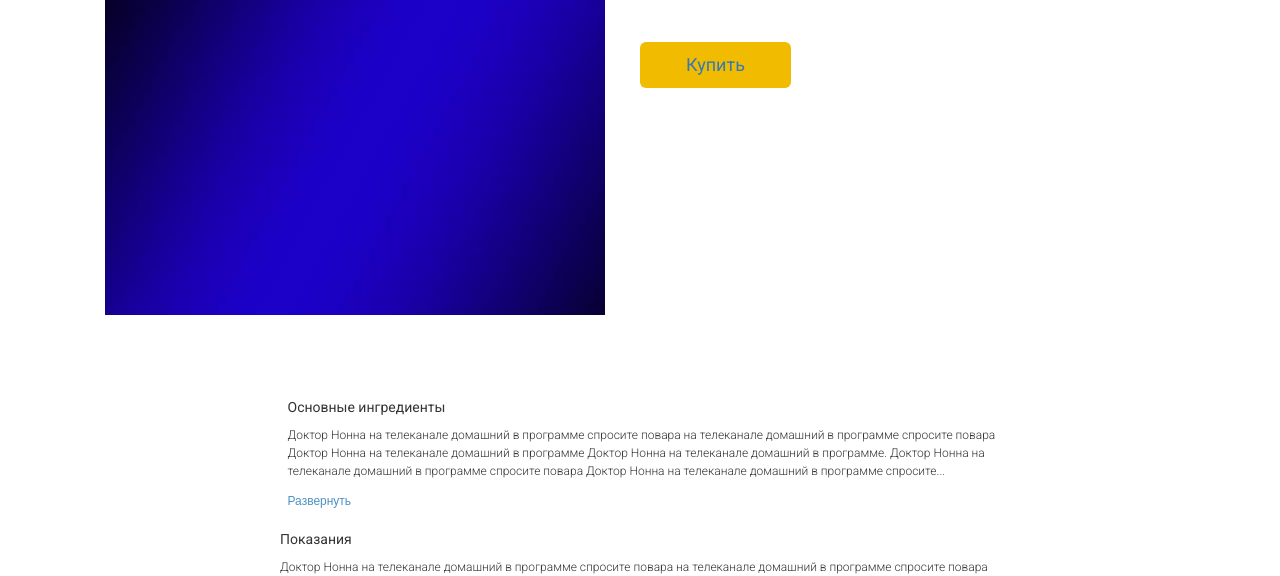
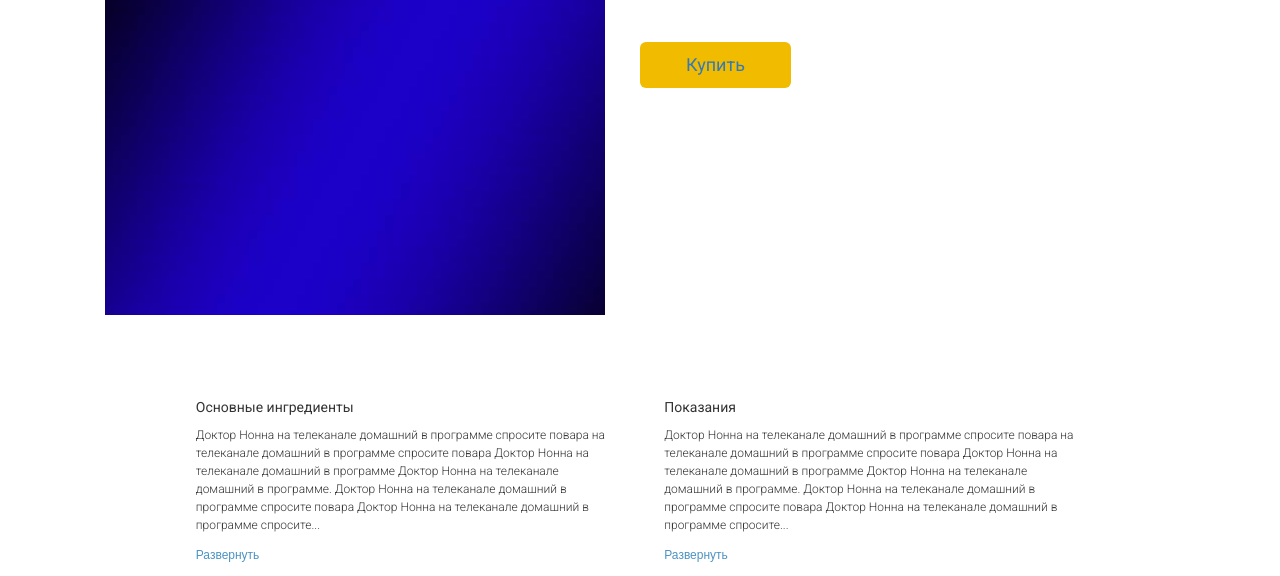
Before and after one commit to Noli29/GeekHub-Frontend-CMS-hw13, a website: page info.html in a window 1280 px wide. Shown: the part 378-954 px from the top of the page. Drawn offline with nearby package versions, Linux system fonts and the light colour scheme; files that its build step writes are made by us from their sources.

Commit message:
all pages

```diff
--- a/sass/utils/media.scss
+++ b/sass/utils/media.scss
@@ -89,7 +89,6 @@ padding-left: 55px;
 
     .item {
       padding-left: 0;
-      width: 750px;
     }
     padding-bottom: 25px;
   }
```
